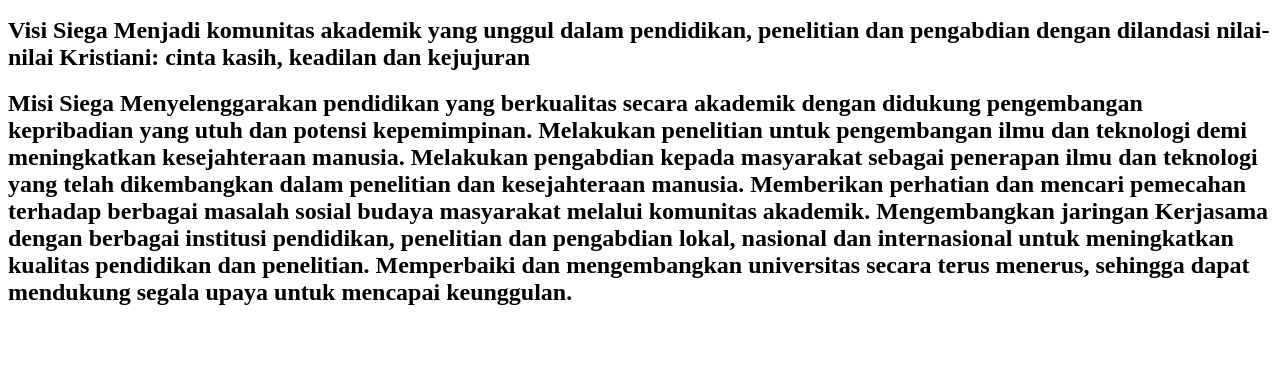
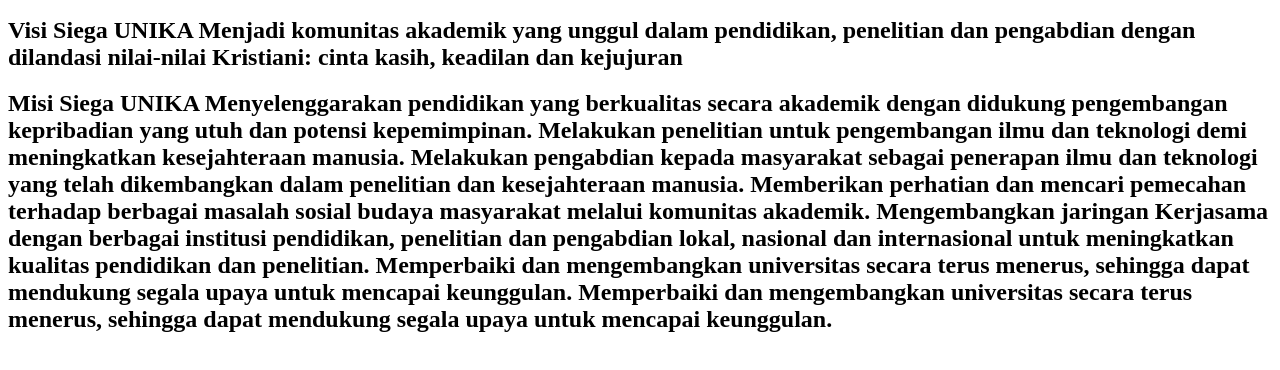
Before and after one commit to buluck76/UASManpro, a plain HTML site: page index.html in a window 1280 px wide. Shown: the part 242-612 px from the top of the page. Drawn offline with Linux system fonts and the light colour scheme.

Commit message:
Update index.html

```diff
--- a/index.html
+++ b/index.html
@@ -13,14 +13,14 @@
 	<h2>19.N1.0015</h2>
 
 	<img src="img/logosiega.png" alt="Logo Siega" width="150" height="150">
-	<h2>Visi Siega
+	<h2>Visi Siega UNIKA
 Menjadi komunitas akademik yang unggul dalam pendidikan, penelitian dan pengabdian dengan dilandasi nilai-nilai Kristiani: cinta kasih, keadilan dan kejujuran</h2>
-<h2>Misi Siega
+<h2>Misi Siega UNIKA
 	Menyelenggarakan pendidikan yang berkualitas secara akademik dengan didukung pengembangan kepribadian yang utuh dan potensi kepemimpinan.
 Melakukan penelitian untuk pengembangan ilmu dan teknologi demi meningkatkan kesejahteraan manusia.
 Melakukan pengabdian kepada masyarakat sebagai penerapan ilmu dan teknologi yang telah dikembangkan dalam penelitian dan kesejahteraan manusia.
 Memberikan perhatian dan mencari pemecahan terhadap berbagai masalah sosial budaya masyarakat melalui komunitas akademik.
 Mengembangkan jaringan Kerjasama dengan berbagai institusi pendidikan, penelitian dan pengabdian lokal, nasional dan internasional untuk meningkatkan kualitas pendidikan dan penelitian.
-Memperbaiki dan mengembangkan universitas secara terus menerus, sehingga dapat mendukung segala upaya untuk mencapai keunggulan.</h2>
+Memperbaiki dan mengembangkan universitas secara terus menerus, sehingga dapat mendukung segala upaya untuk mencapai keunggulan. Memperbaiki dan mengembangkan universitas secara terus menerus, sehingga dapat mendukung segala upaya untuk mencapai keunggulan.</h2>
 </body>
 </html>
```
